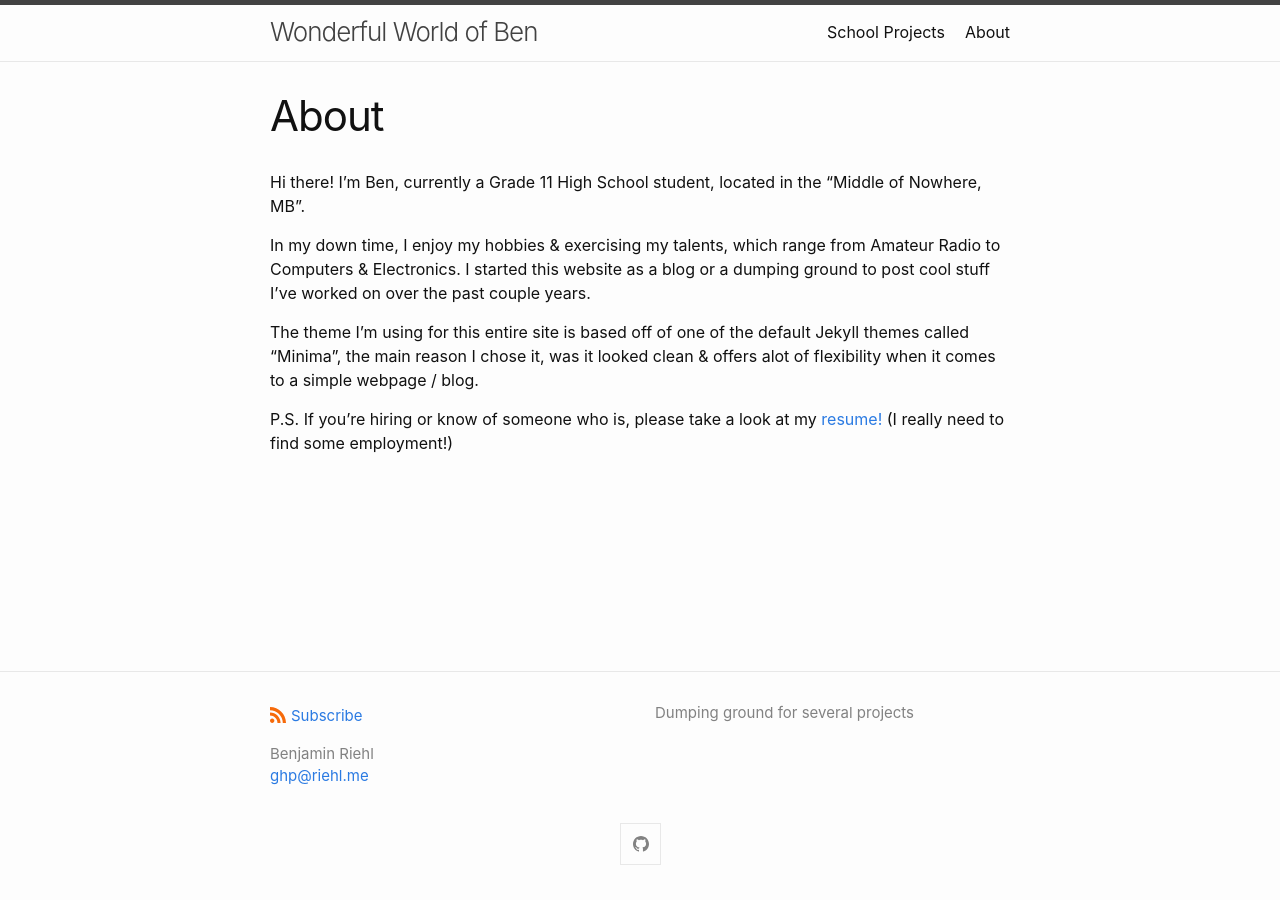
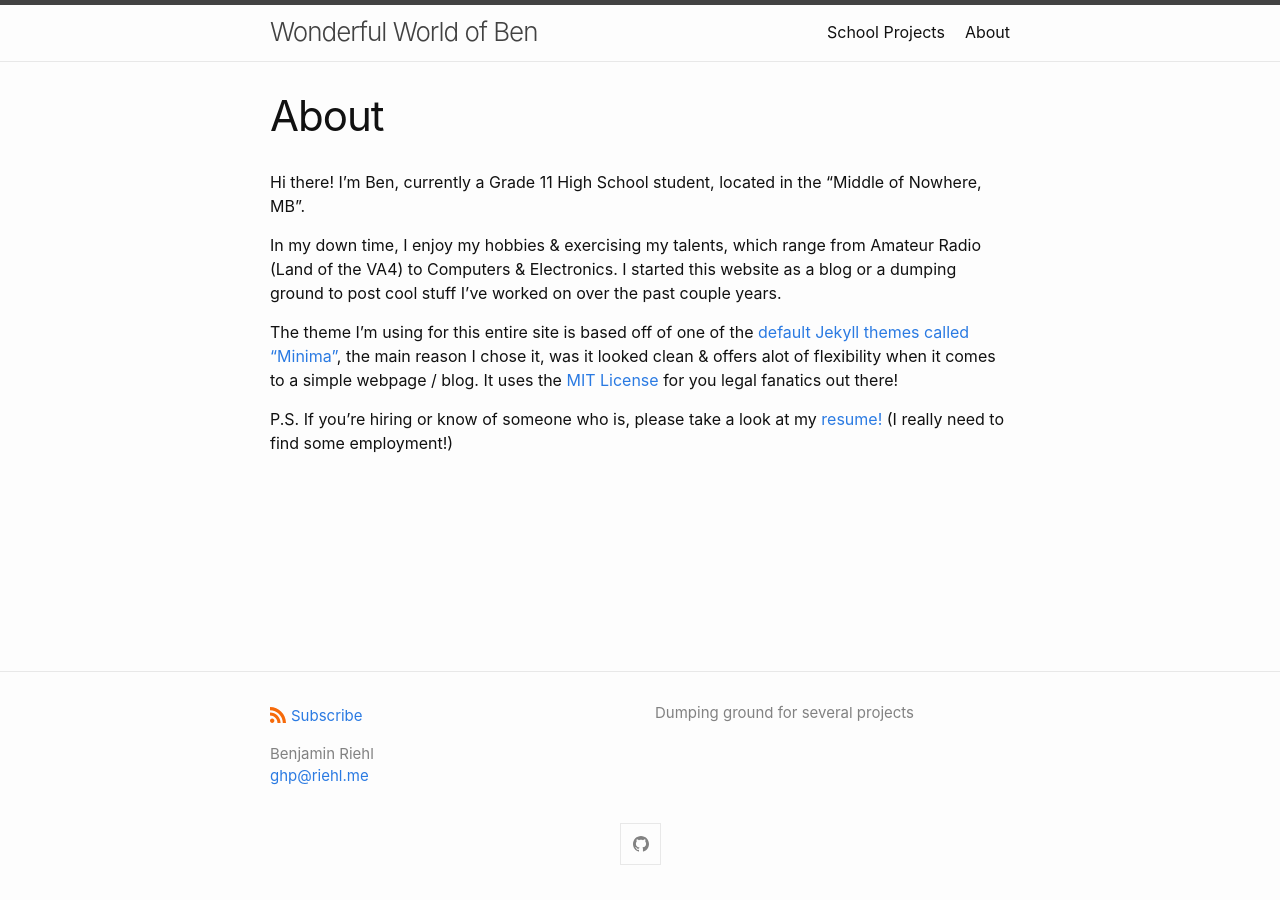
Before and after one commit to benjaminriehl/benjaminriehl.github.io, a Jekyll site: the page built from about.md, in a window 1280 px wide. Built offline with Jekyll 4.4.1, drawn with Linux system fonts in a browser that asks for light colours.

Commit message:
Update about.md

```diff
--- a/about.md
+++ b/about.md
@@ -6,9 +6,9 @@ permalink: /about/
 
 Hi there! I'm Ben, currently a Grade 11 High School student, located in the "Middle of Nowhere, MB".
 
-In my down time, I enjoy my hobbies & exercising my talents, which range from Amateur Radio to Computers & Electronics.
+In my down time, I enjoy my hobbies & exercising my talents, which range from Amateur Radio (Land of the VA4) to Computers & Electronics.
 I started this website as a blog or a dumping ground to post cool stuff I've worked on over the past couple years.
 
-The theme I'm using for this entire site is based off of one of the default Jekyll themes called "Minima", the main reason I chose it, was it looked clean & offers alot of flexibility when it comes to a simple webpage / blog.
+The theme I'm using for this entire site is based off of one of the [default Jekyll themes called "Minima"](https://github.com/jekyll/minima), the main reason I chose it, was it looked clean & offers alot of flexibility when it comes to a simple webpage / blog. It uses the [MIT License](https://riehl.me/LICENSE.txt) for you legal fanatics out there!
 
 P.S. If you're hiring or know of someone who is, please take a look at my [resume!](https://riehl.me/files/BenRiehlResume.pdf) (I really need to find some employment!)
```
